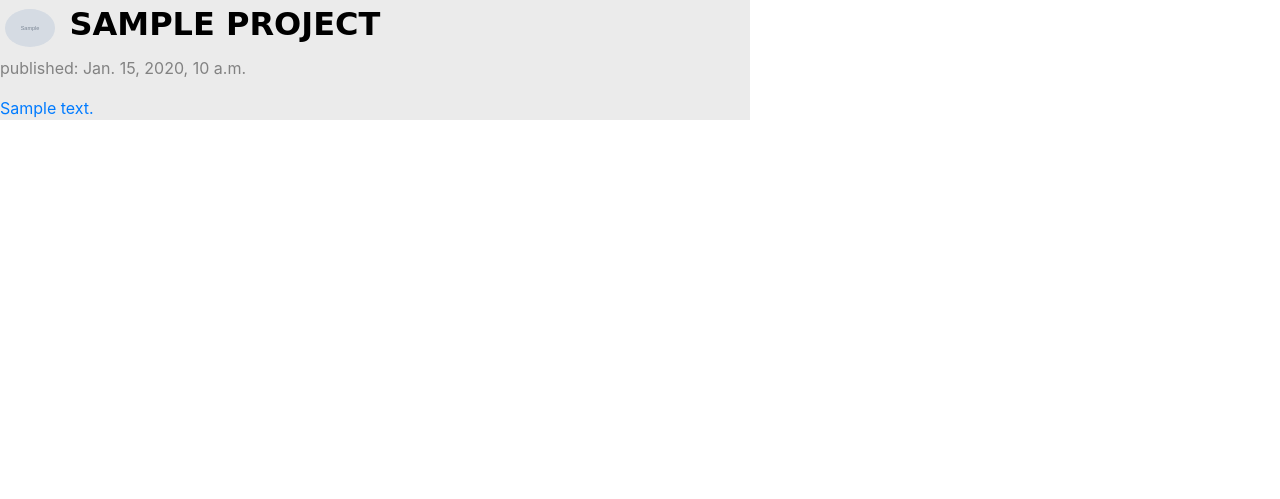
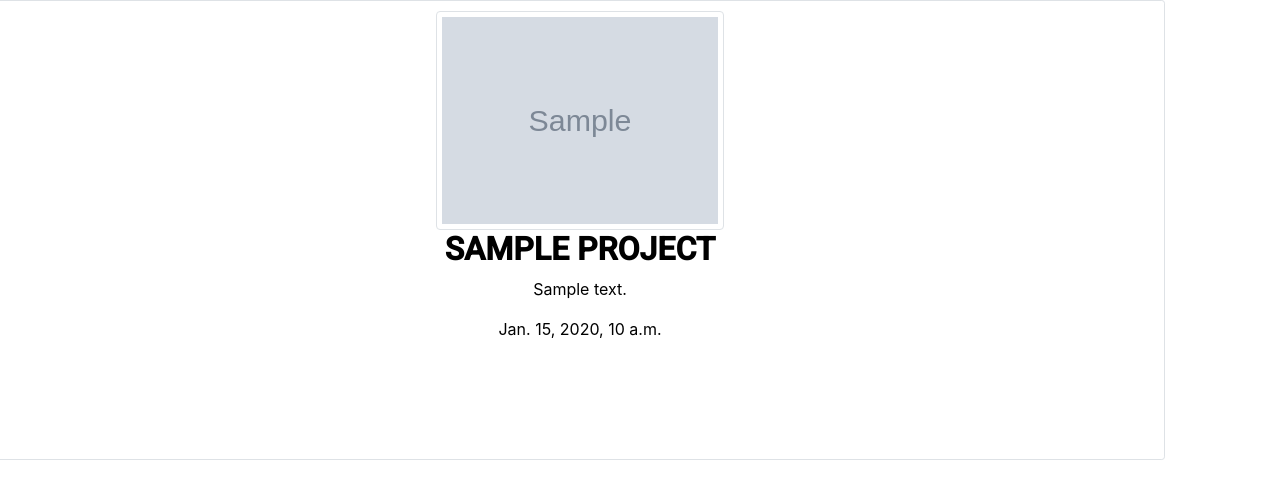
Before and after one commit to KenRoekasa/WebApp, a Django app: page /app/portfolio/ in a window 1280 px wide. Shown: the part 56-555 px from the top of the page. Run offline with Django 3.2, Linux system fonts and the light colour scheme; tables that the repository leaves empty hold one stand-in row (values such as "Sample post"); grey boxes marked "Sample" are stand-in pictures; some libraries are stand-ins or nearby versions.

Commit message:
Change layout of portfolio

```diff
--- a/app/static/css/app.css
+++ b/app/static/css/app.css
@@ -11,13 +11,13 @@
 }
 
 .content {
-    margin-left: 0px;
+    margin-left: 10px;
     padding: 0px;
 
 }
 
 h1, h2, h3, h4 {
-    font-family: 'Lobster', cursive;
+    font-family: 'Roboto', sans-serif;
 }
 
 .date {
@@ -40,11 +40,13 @@ h1, h2, h3, h4 {
 }
 
 .project {
-    background-color: #ebebeb;
-    padding: 5px
+    background-color: white;
+    padding: 10px;
     text_decoration: none;
+    text-align: center;
+
 }
-.project a:link {
+.project:link {
   text-decoration: none;
 }
 
@@ -56,13 +58,26 @@ h1, h2, h3, h4 {
    color:black;
    text-transform: uppercase;
    font-weight: bold;
-    font-size: 50p
+   font-size: 50p
 
 }
 
+img_div{
+  background-color: red;
+  width: 100%;
+  padding-top: 100%; /* 1:1 Aspect Ratio */
+  position: relative; /* If you want text inside of it */
+}
+
+.project p{
+    color:black;
+
+}
 .project_img{
-    border-radius: 50%;
-    width: 50px;
+     width: auto;
+     height: 50%;
+    padding: 5px;
+
 }
 
 
--- a/app/templates/app/portfolio.html
+++ b/app/templates/app/portfolio.html
@@ -9,6 +9,7 @@
     <link rel="stylesheet" href="https://stackpath.bootstrapcdn.com/bootstrap/4.5.0/css/bootstrap.min.css"
           integrity="sha384-9aIt2nRpC12Uk9gS9baDl411NQApFmC26EwAOH8WgZl5MYYxFfc+NcPb1dKGj7Sk" crossorigin="anonymous">
     <link rel="stylesheet" href="{% static 'css/app.css' %}">
+    <link href="https://fonts.googleapis.com/css2?family=Roboto:wght@300;500&display=swap" rel="stylesheet">
 
 
     <title>Bridging course work</title>
@@ -30,7 +31,7 @@
                 <a class="nav-link" href="#">Blog</a>
             </li>
             <li class="nav-item active">
-                <a class="nav-link" href="#">Portfolio<span class="sr-only">(current)</span></a>
+                <a class="nav-link" href="{% url 'portfolio_list' %}">Portfolio<span class="sr-only">(current)</span></a>
             </li>
             <li class="nav-item">
                 <a class="nav-link" href="#">CV</a>
@@ -39,11 +40,9 @@
     </div>
 </nav>
 <div class="content container">
-    <div class="row">
-        <div class="col-md-8">
+    <div class="row row-cols">
             {% block content %}
             {% endblock %}
-        </div>
     </div>
 </div>
 </body>
--- a/app/templates/app/portfolio_list.html
+++ b/app/templates/app/portfolio_list.html
@@ -1,18 +1,15 @@
 {% extends 'app/portfolio.html' %}
 {% block content %}
 {% for project in projects %}
-<div class="project">
-    <a href="">
-    <div class="title_wrapper">
-            <div class="title_item"><img class="project_img" src="/app{{ project.image.url }}" alt={{ project.title }}>
-            </div>
-            <div class="title_item"><h2>{{ project.title }}</h2></div>
+
+<a href="{% url 'portfolio_detail' pk=project.pk %}" class="project col border rounded-sm">
+    <img class="project_img img-thumbnail" src="/app{{ project.image.url }}" alt={{ project.title }}>
+    <h2>{{ project.title }}</h2>
+    <p>{{ project.description|linebreaksbr }}</p>
+    <div class="date">
+        <p>{{ project.published_date }}</p>
     </div>
-    <div class="date">
-        <p>published: {{ project.published_date }}</p>
-    </div>
-    <p>{{ project.description|linebreaksbr }}</p>
-    </a>
-</div>
+</a>
+
 {% endfor %}
 {% endblock %}
--- a/app/urls.py
+++ b/app/urls.py
@@ -8,6 +8,7 @@ from django.conf.urls.static import static
 urlpatterns = [
     path('', views.home, name='index'),
     path('portfolio/', views.project_list, name='portfolio_list'),
+    path('portfolio/<int:pk>',views.project_detail,name='portfolio_detail'),
 
 ]
 
--- a/app/views.py
+++ b/app/views.py
@@ -1,4 +1,4 @@
-from django.shortcuts import render
+from django.shortcuts import render, get_object_or_404
 from .models import Project
 
 
@@ -8,6 +8,10 @@ def project_list(request):
     return render(request, 'app/portfolio_list.html', {'projects': projects})
 
 
-
 def home(request):
     return render(request, 'app/index.html', {})
+
+
+def project_detail(request, pk):
+    project = get_object_or_404(Project, pk=pk)
+    return render(request, 'app/portfolio_detail.html', {'project': project})
--- a/requirements.txt
+++ b/requirements.txt
@@ -1,2 +1,2 @@
 Django~=2.2.4
-Pillow
+Pillow~=7.1.2
```
Also changed, not shown: app/templates/app/portfolio_detail.html (added, +12 -0 lines).
